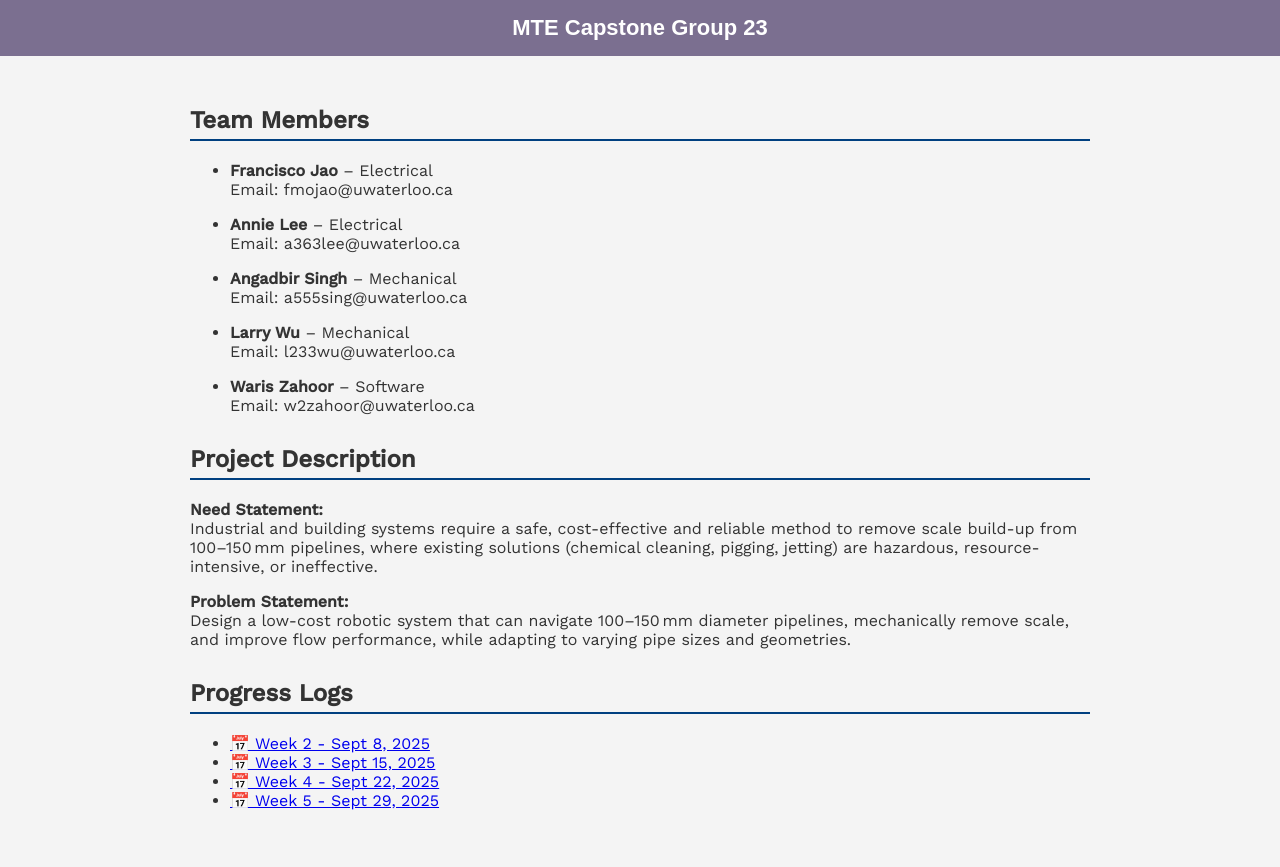
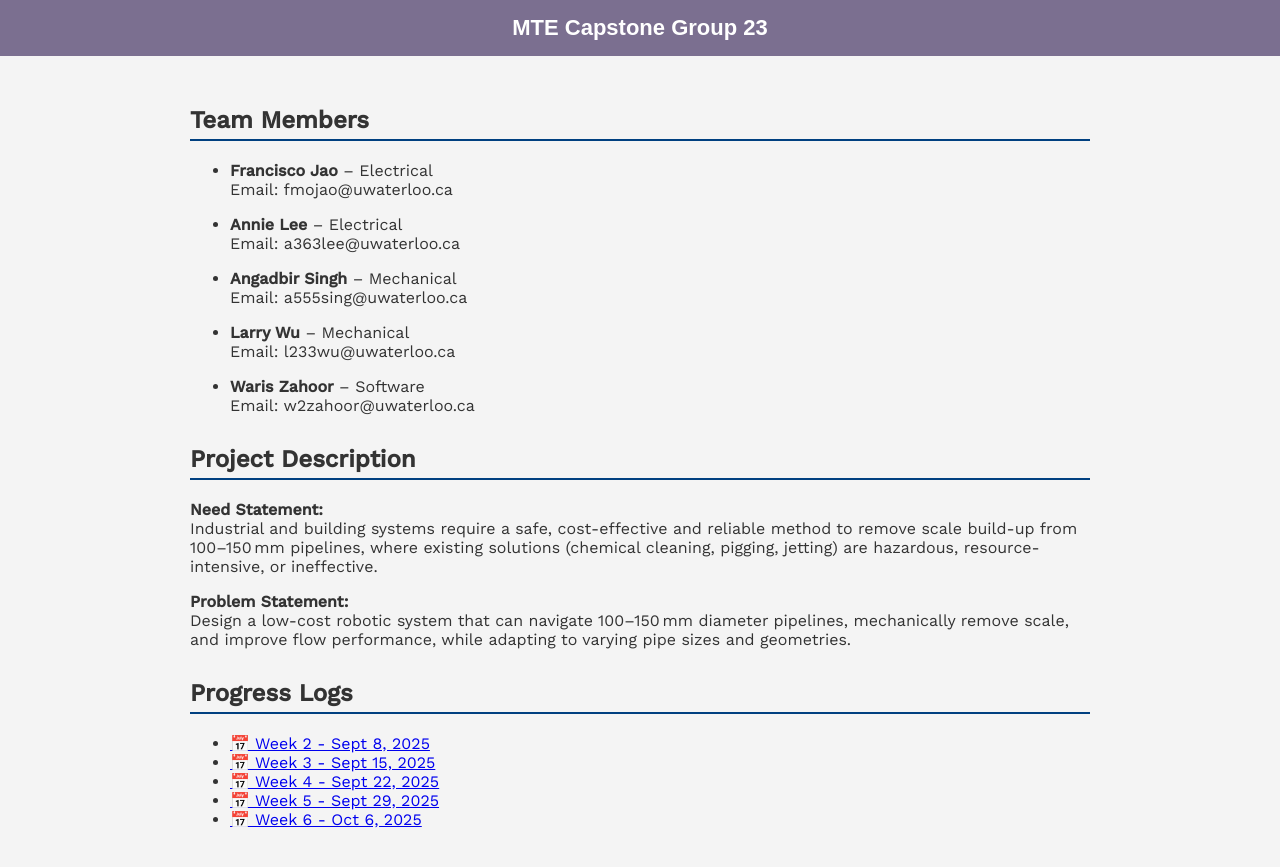
Before and after one commit to warisz/mte-capstone, a Jekyll site: the page built from index.md, in a window 1280 px wide. Shown: the top 867 px of the page. Built offline with Jekyll 4.4.1, drawn with Linux system fonts in a browser that asks for light colours.

Commit message:
Update index.md

```diff
--- a/index.md
+++ b/index.md
@@ -34,3 +34,4 @@
   - [📅 Week 3 - Sept 15, 2025](meetings/sept-10-2025.md)
   - [📅 Week 4 - Sept 22, 2025](meetings/sept-22-2025.md)
   - [📅 Week 5 - Sept 29, 2025](meetings/sept-29-2025.md)
+  - [📅 Week 6 - Oct 6, 2025](meetings/oct-6-2025.md)
```
